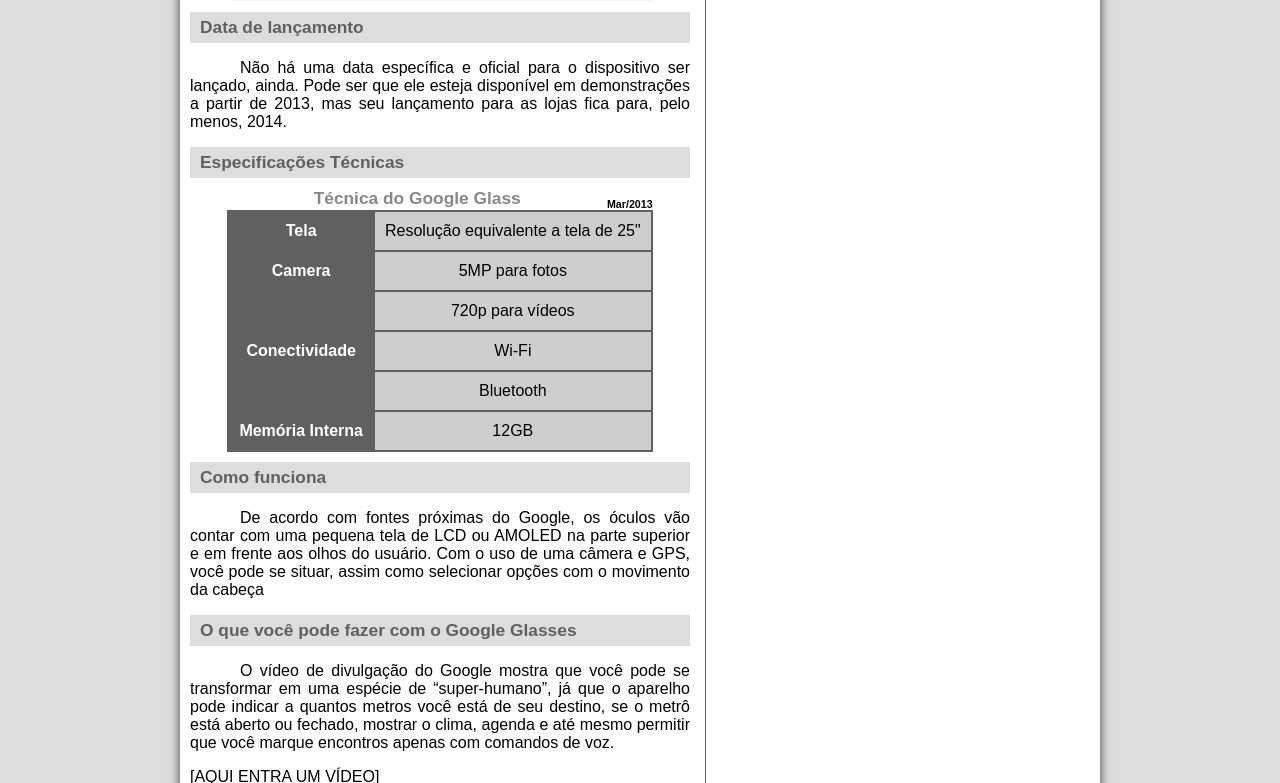
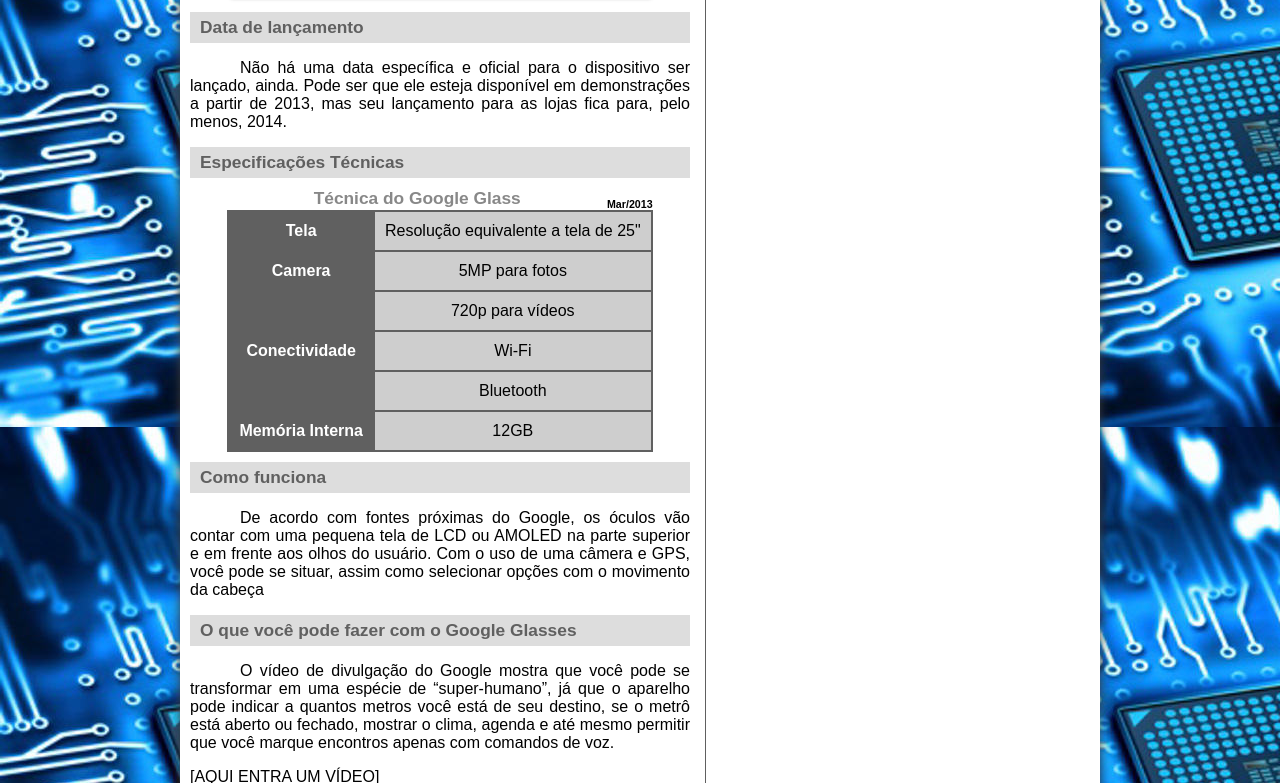
Before and after one commit to 13jaque/escola_arquitetura, a plain HTML site: page projeto-glass-html5/index.html in a window 1280 px wide. Shown: the part 851-1634 px from the top of the page. Drawn offline with Linux system fonts and the light colour scheme.

Commit message:
Imagem de fundo

```diff
--- a/projeto-glass-html5/_css/estilo.css
+++ b/projeto-glass-html5/_css/estilo.css
@@ -6,6 +6,7 @@
 }
 
 body {
+    background-image: url("../_imagens/imagem-de-fundo.jpg");
     font-family: arial, sans-serif;
     background-color: #dddddd;
     color: rgba(0,0,0,1);
@@ -158,6 +159,8 @@
 
 }
 
+
+
 header#cabecalho-artigo h2 {
     font-size: 13pt;
     color: #cecece;
```
Also changed, not shown: projeto-glass-html5/_imagens/imagem-de-fundo.jpg (added), projeto-glass-html5/_imagens/imagem-de-fundo2.jpg (added).
